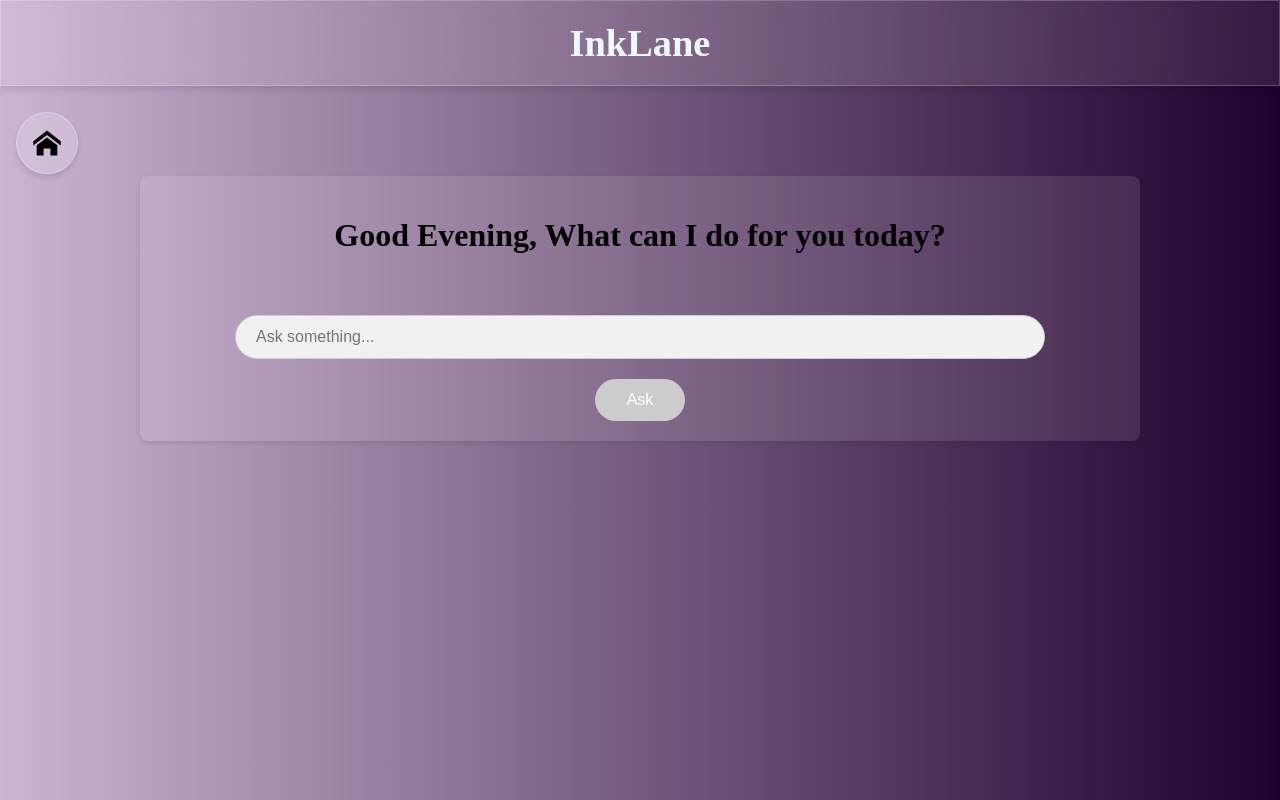
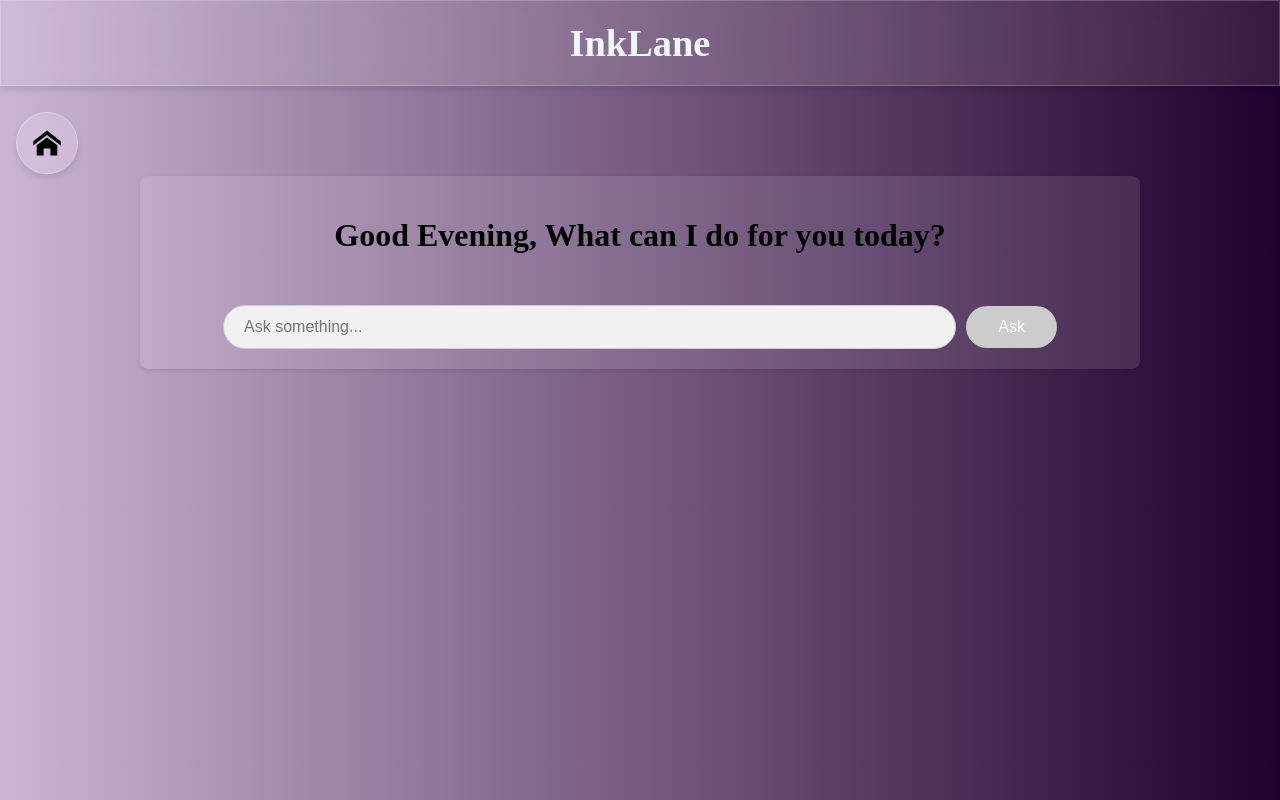
Before and after one commit to ChandiraVihan/INKLane-V2, a React (Vite) app: page /ask-ai in a window 1280 px wide. Built offline with nearby package versions, Linux system fonts and the light colour scheme.

Commit message:
Finished-askAi

```diff
--- a/src/AskAi.css
+++ b/src/AskAi.css
@@ -13,15 +13,25 @@
   box-shadow: 0 2px 4px rgba(0, 0, 0, 0.1);
 }
 
+.input-group {
+  display: flex;
+  width: 90%;
+  align-items: center;
+  justify-content: center;
+  gap: 10px;           /* Adds space between the input and the button */
+  margin-top: 10px;
+}
+
 .ai-container input {
-  width: 80%;
+  flex: 1;             /* This allows the input to take up all available space */
+  max-width: 80%;
   padding: 12px 20px;
-  margin: 20px 0;
+  margin: 0;
   border: 1px solid #ccc;
-  border-radius: 25px; /* Rounded corners */
+  border-radius: 25px;
   background-color: #f1f1f1;
   font-size: 16px;
-  color: #333; /* Dark text for readability */
+  color: #333;
 }
 
 .ai-container input:focus {
@@ -42,7 +52,7 @@
 }
 
 .ai-container button:hover {
-  background-color: #5a2ab4; /* A darker purple on hover */
+  background-color: #5a2ab4;
 }
 
 .ai-container button:disabled {
@@ -53,21 +63,18 @@
 .ai-reply {
   margin-top: 30px;
   padding: 20px;
-  background-color: rgba(0, 0, 0, 0.2); /* Darker transparent background */
+  background-color: rgba(0, 0, 0, 0.2);
   border-radius: 10px;
-  text-align: left; /* Left-align the text for readability */
-  line-height: 1.6; /* Improve spacing between lines */
+  text-align: left;
+  line-height: 1.6;
   white-space: pre-wrap; /* This helps preserve line breaks from the AI */
 }
 
-/* You can even style the bolded text specifically */
+
 .ai-reply strong {
   color: #c9a7ff; /* A lighter purple for emphasis */
 }
 
-/* In AskAi.css, ADD THE FOLLOWING STYLES AT THE END OF THE FILE */
-
-/* In AskAi.css, replace the old .chat-history style with this one */
 
 .chat-history {
   width: 100%;
@@ -84,7 +91,6 @@
   transition: all 0.3s ease;
 }
 
-/* In AskAi.css, add this new style at the end */
 
 /* This style applies ONLY when the chat has messages. */
 .chat-history:has(.message) {
@@ -102,15 +108,15 @@
   white-space: pre-wrap; /* Preserve line breaks from the AI */
 }
 
-/* For AI messages, we will reuse your .ai-reply style! */
+
 .message.assistant {
   background-color: rgba(0, 0, 0, 0.2);
   align-self: flex-start; /* Align to the left */
 }
 
-/* We need a new style for the user's messages */
+
 .message.user {
-  background-color: #7d9bff ; /* Use your existing button color */
-  align-self: flex-end; /* Align to the right */
+  background-color: #7d9bff ;
+  align-self: flex-end;
   color: white;
 }
--- a/src/AskAi.jsx
+++ b/src/AskAi.jsx
@@ -69,9 +69,8 @@ const AskAi = () => {
     <div>
       <Header />
       <Link to="/"><Home /></Link>
-
 <div className="ai-container">
-        <Greeting /> {/* This line will now work correctly */}
+  <Greeting />
 
   <div className="chat-history">
     {conversation.map((message, index) => (
@@ -81,6 +80,7 @@ const AskAi = () => {
     ))}
   </div>
 
+  <div className="input-group">
     <input
       value={question}
       onChange={(e) => setQuestion(e.target.value)}
@@ -92,6 +92,7 @@ const AskAi = () => {
     </button>
   </div>
 </div>
+</div>
   );
 };
 
```
Lines whose indentation alone changed are shown as unchanged.
